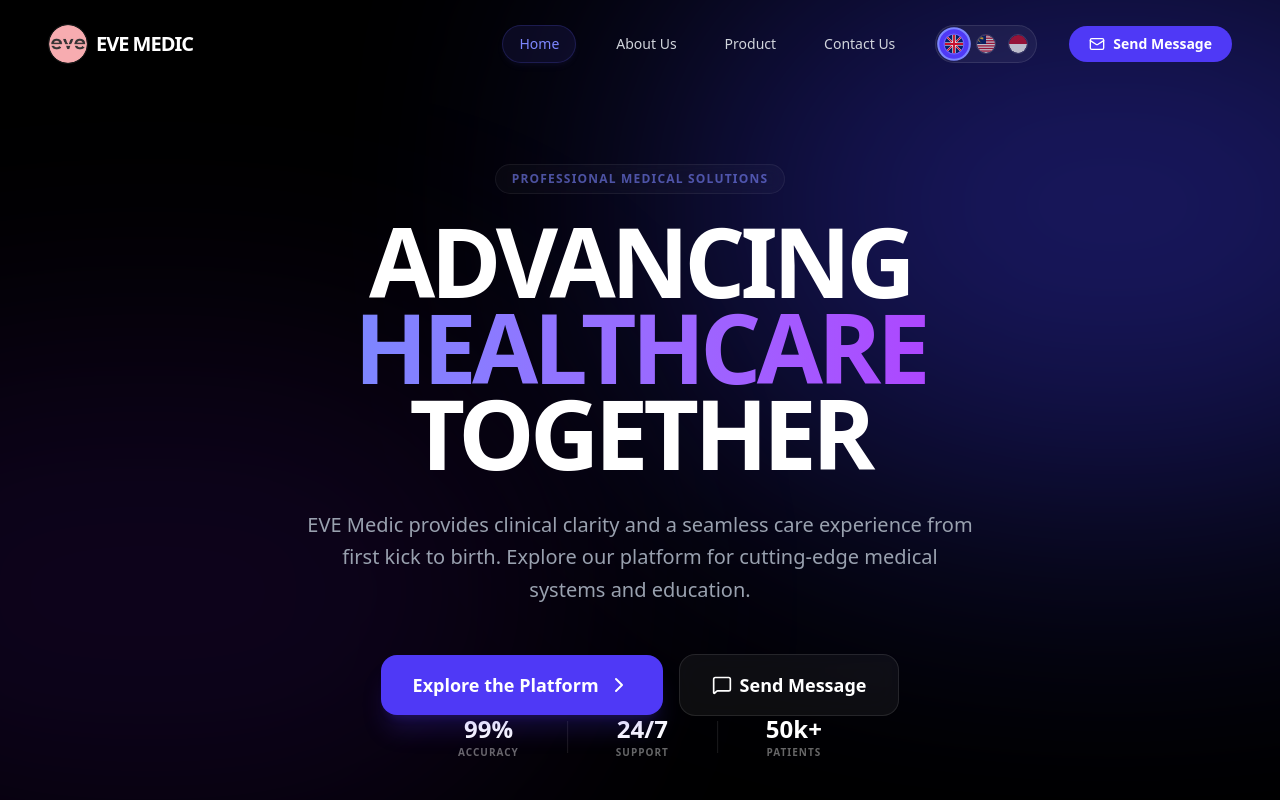
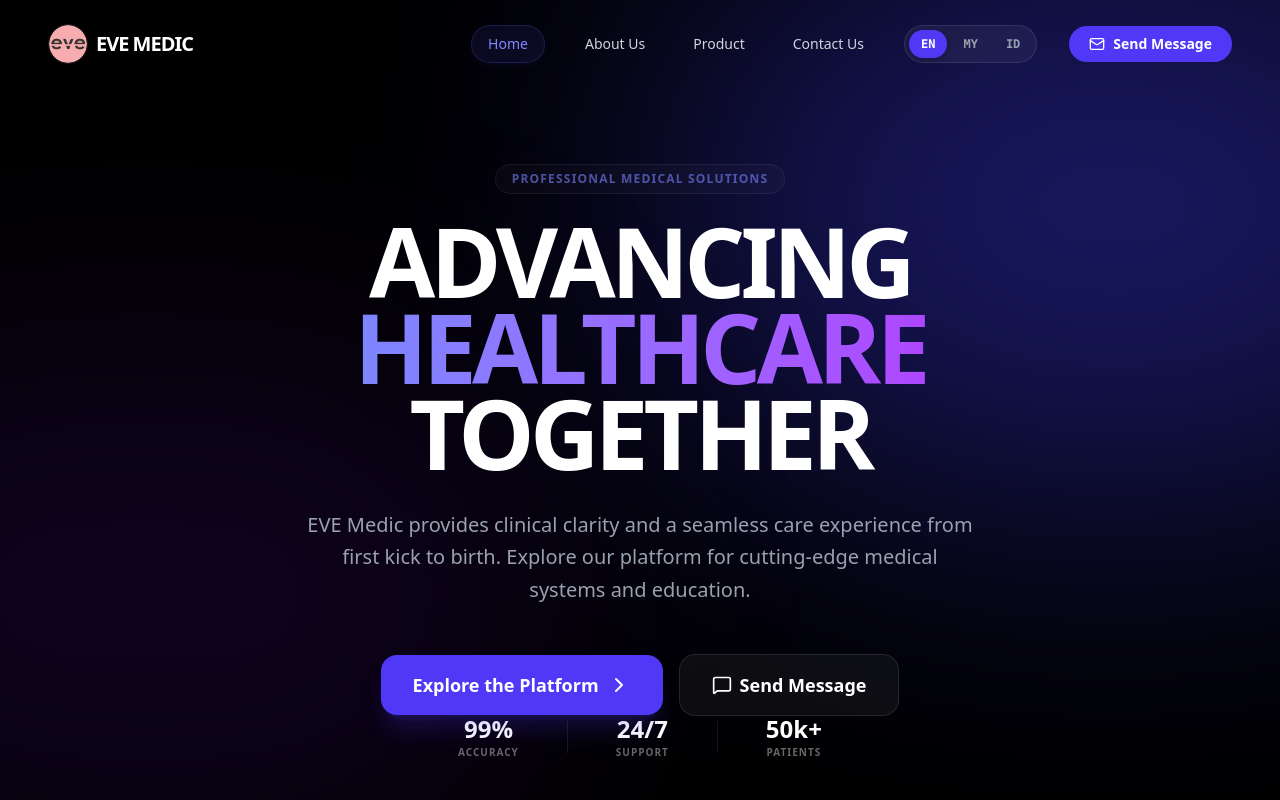
Before and after one commit to mamadmni21/eve_medic_web_v1, a React (Vite) app: page / in a window 1280 px wide. Shown: the top 800 px of the page. Built offline with nearby package versions, Linux system fonts and the light colour scheme.

Commit message:
refactor(Navbar): remove language selector component
Clean up the codebase by removing unused language selection logic and associated SVG flag assets.

```diff
--- a/src/components/Navbar.tsx
+++ b/src/components/Navbar.tsx
@@ -39,62 +39,9 @@ export const Navbar = ({ onSendMessage, currentPage, onNavigate }: NavbarProps)
   };
 
   const languages = [
-    {
-      code: "en",
-      label: "English",
-      flag: (
-        <svg className="w-5 h-5 rounded-full object-cover shrink-0 border border-white/20" viewBox="0 0 30 30" fill="none" xmlns="http://www.w3.org/2000/svg">
-          <clipPath id="en-clip"><circle cx="15" cy="15" r="15"/></clipPath>
-          <g clipPath="url(#en-clip)">
-            <rect width="30" height="30" fill="#012169"/>
-            <path d="M0 0L30 30M30 0L0 30" stroke="#fff" strokeWidth="3"/>
-            <path d="M0 0L30 30M30 0L0 30" stroke="#C8102E" strokeWidth="2"/>
-            <path d="M15 0V30M0 15H30" stroke="#fff" strokeWidth="5"/>
-            <path d="M15 0V30M0 15H30" stroke="#C8102E" strokeWidth="3"/>
-          </g>
-        </svg>
-      )
-    },
-    {
-      code: "ms",
-      label: "Malaysia",
-      flag: (
-        <svg className="w-5 h-5 rounded-full object-cover shrink-0 border border-white/20" viewBox="0 0 30 30" fill="none" xmlns="http://www.w3.org/2000/svg">
-          <clipPath id="ms-clip"><circle cx="15" cy="15" r="15"/></clipPath>
-          <g clipPath="url(#ms-clip)">
-            <rect width="30" height="30" fill="#fff"/>
-            {/* 14 Stripes */}
-            <rect width="30" height="2.14" fill="#C8102E"/>
-            <rect y="4.28" width="30" height="2.14" fill="#C8102E"/>
-            <rect y="8.56" width="30" height="2.14" fill="#C8102E"/>
-            <rect y="12.84" width="30" height="2.14" fill="#C8102E"/>
-            <rect y="17.12" width="30" height="2.14" fill="#C8102E"/>
-            <rect y="21.4" width="30" height="2.14" fill="#C8102E"/>
-            <rect y="25.68" width="30" height="2.14" fill="#C8102E"/>
-            {/* Canton */}
-            <rect width="15" height="15" fill="#012169"/>
-            {/* Crescent */}
-            <circle cx="6.5" cy="7.5" r="4.5" fill="#FFC72C"/>
-            <circle cx="8" cy="7.5" r="4.5" fill="#012169"/>
-            {/* Star simplified */}
-            <polygon points="11,7.5 10,6.5 11.5,5.5 10,5.3 10.5,3.9 9.1,4.6 9,3.2 8,4.3 7.1,3.2 7,4.6 5.6,3.9 6.1,5.3 4.6,5.5 5.9,6.5" fill="#FFC72C"/>
-          </g>
-        </svg>
-      )
-    },
-    {
-      code: "id",
-      label: "Indonesia",
-      flag: (
-        <svg className="w-5 h-5 rounded-full object-cover shrink-0 border border-white/20" viewBox="0 0 30 30" fill="none" xmlns="http://www.w3.org/2000/svg">
-          <clipPath id="id-clip"><circle cx="15" cy="15" r="15"/></clipPath>
-          <g clipPath="url(#id-clip)">
-            <rect width="30" height="15" fill="#C8102E"/>
-            <rect y="15" width="30" height="15" fill="#FFFFFF"/>
-          </g>
-        </svg>
-      )
-    }
+    { code: "en", label: "EN" },
+    { code: "ms", label: "MY" },
+    { code: "id", label: "ID" }
   ];
 
   return (
@@ -143,16 +90,20 @@ export const Navbar = ({ onSendMessage, currentPage, onNavigate }: NavbarProps)
             );
           })}
 
-          {/* Inline Flags Multi Language Selector */}
+          {/* Text-based Multi Language Selector */}
           <div className="flex items-center gap-1 bg-white/5 border border-white/10 rounded-full p-1">
             {languages.map((lang) => (
               <button
                 key={lang.code}
                 onClick={() => setLanguage(lang.code as any)}
                 title={lang.label}
-                className={`relative p-1 rounded-full transition-all flex items-center justify-center hover:scale-110 active:scale-95 ${language === lang.code ? 'bg-indigo-600 ring-2 ring-indigo-400 border-indigo-400 scale-105' : 'opacity-70 hover:opacity-100'}`}
+                className={`text-xs font-mono font-extrabold px-3 py-1.5 rounded-full transition-all flex items-center justify-center hover:scale-105 active:scale-95 ${
+                  language === lang.code
+                    ? 'bg-indigo-600 text-white shadow-md'
+                    : 'text-gray-400 hover:text-white'
+                }`}
               >
-                {lang.flag}
+                {lang.label}
               </button>
             ))}
           </div>
@@ -168,16 +119,20 @@ export const Navbar = ({ onSendMessage, currentPage, onNavigate }: NavbarProps)
 
         {/* Mobile Toggle & Mobile Flags display */}
         <div className="flex items-center gap-4 md:hidden">
-          {/* Flag Toggle for Mobile bar */}
-          <div className="flex items-center gap-1.5 bg-white/5 border border-white/10 rounded-full p-1">
+          {/* Text-based Language Selector for Mobile bar */}
+          <div className="flex items-center gap-1 bg-white/5 border border-white/10 rounded-full p-1">
             {languages.map((lang) => (
               <button
                 key={lang.code}
                 onClick={() => setLanguage(lang.code as any)}
                 title={lang.label}
-                className={`relative p-1 rounded-full transition-all ${language === lang.code ? 'bg-indigo-600 ring-2 ring-indigo-400 opacity-100' : 'opacity-50'}`}
+                className={`text-[10px] font-mono font-extrabold px-2.5 py-1.5 rounded-full transition-all flex items-center justify-center ${
+                  language === lang.code
+                    ? 'bg-indigo-600 text-white shadow-md'
+                    : 'text-gray-500 hover:text-white'
+                }`}
               >
-                {lang.flag}
+                {lang.label}
               </button>
             ))}
           </div>
```
